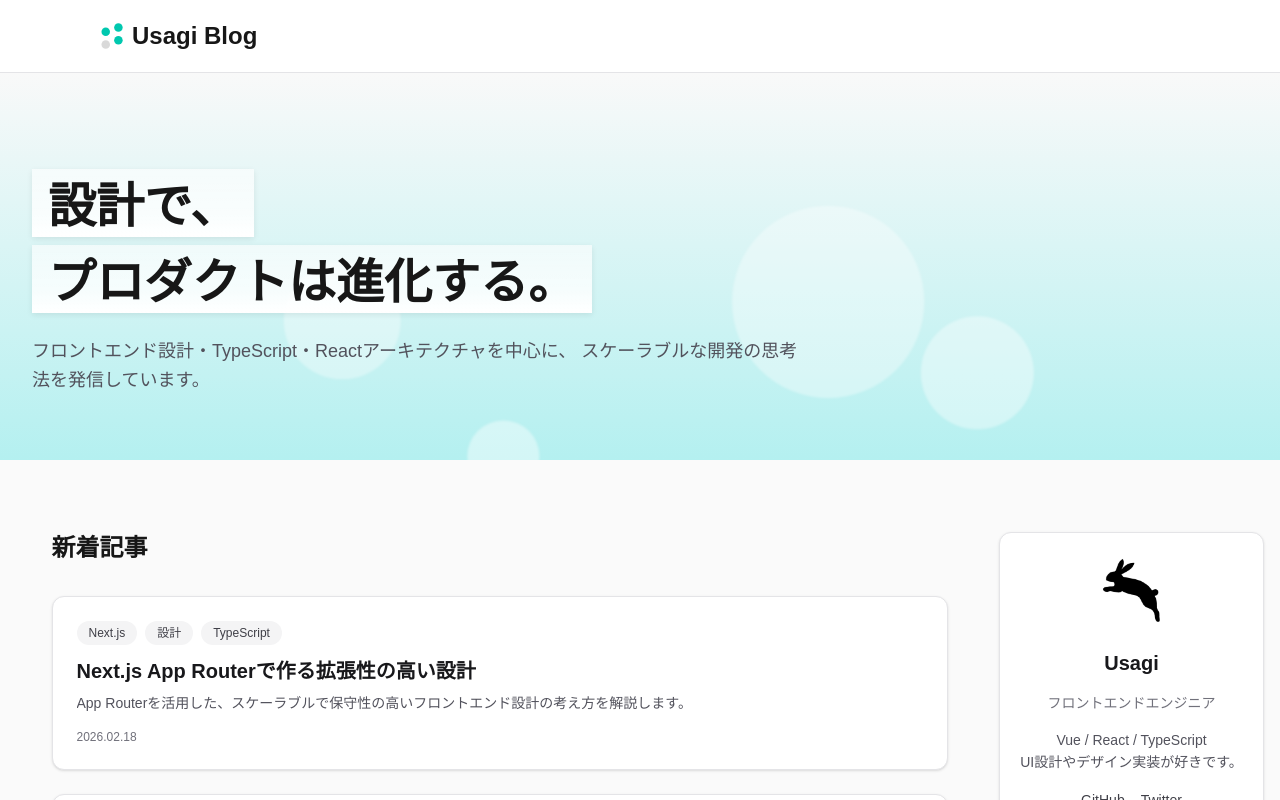
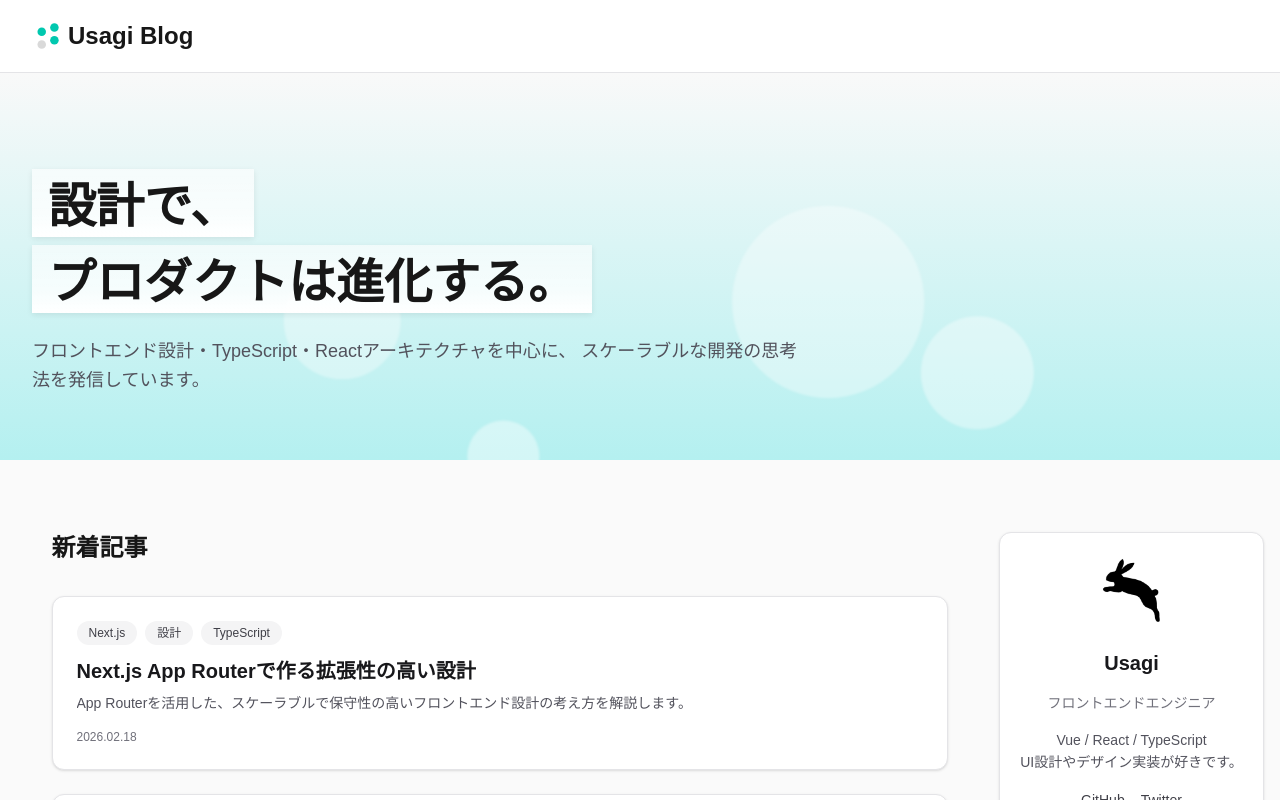
Before and after one commit to Apple-cake/next-tech-blog, a Next.js app: page / in a window 1280 px wide. Shown: the top 800 px of the page. Built offline with nearby package versions, Linux system fonts and the light colour scheme.

Commit message:
スタイル調整

```diff
--- a/components/article/TableOfContents.tsx
+++ b/components/article/TableOfContents.tsx
@@ -108,7 +108,7 @@ export default function TableOfContents({
                           ? "border-2 border-[#b4f0f0] scale-120"
                           : ""
                         : isActive
-                          ? "border-0"
+                          ? "border-transparent"
                           : ""
                     }
                   `}
--- a/components/layout/Header.tsx
+++ b/components/layout/Header.tsx
@@ -8,7 +8,7 @@ import Link from "next/link";
 export default function Header() {
   return (
     <header className="border-b border-zinc-200 bg-white">
-      <div className="mx-auto max-w-6xl px-3 py-4 md:px-7">
+      <div className="mx-auto px-3 py-4 md:px-7">
         <h1 className="text-2xl font-bold">
           <Link
             href="/"
```
